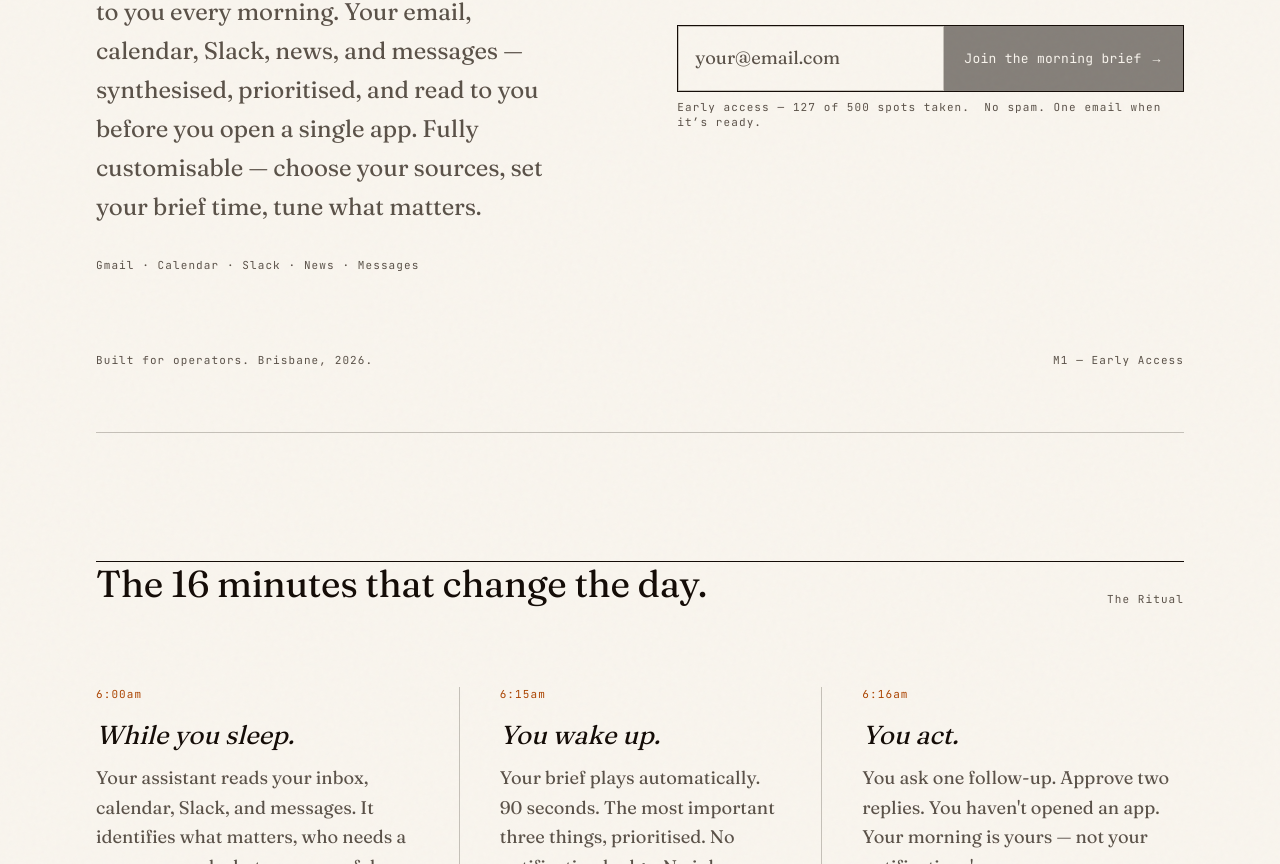
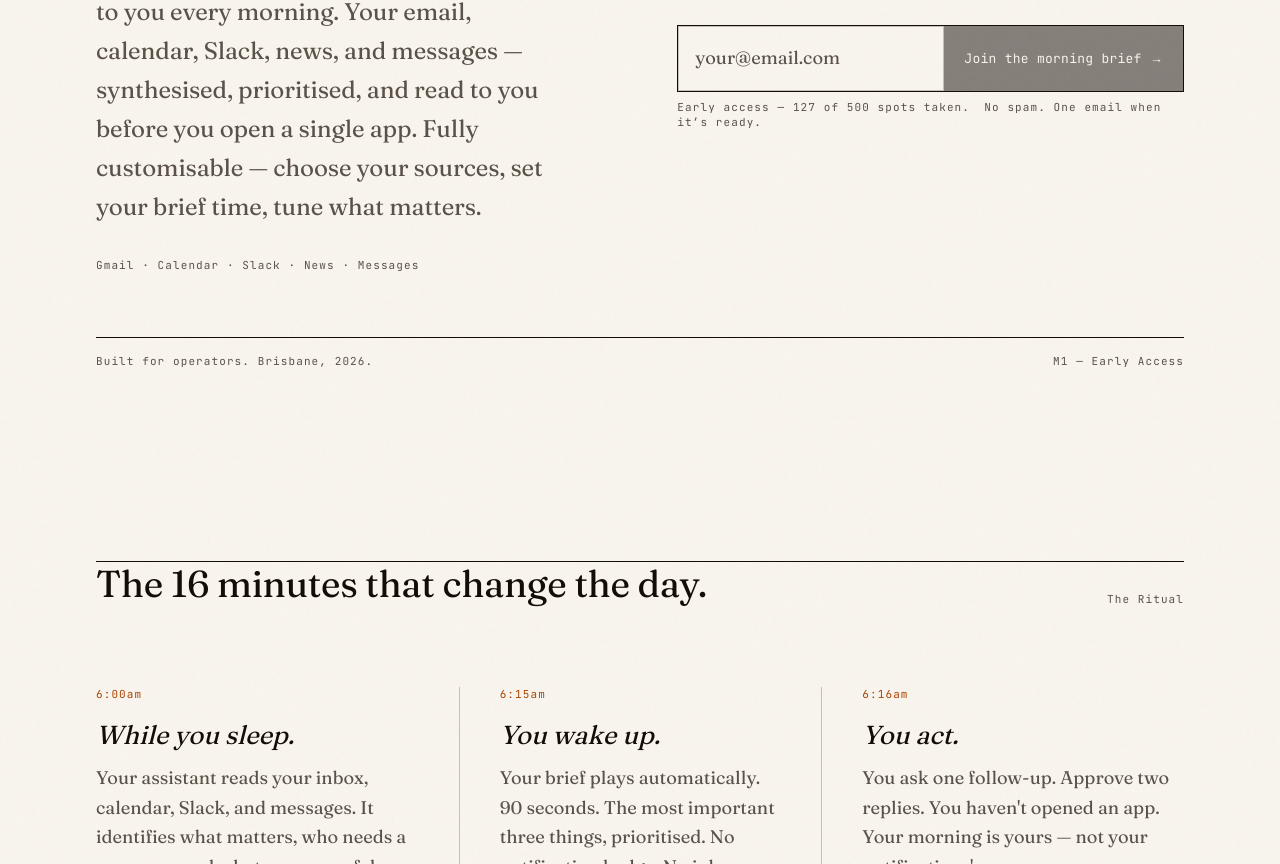
Before and after one commit to jacobem1836/daily-landing, a Next.js app: page / in a window 1280 px wide. Shown: the part 592-1456 px from the top of the page. Built offline with nearby package versions, Linux system fonts and the light colour scheme; no server answers.

Commit message:
fix: restore hero section-rule, remove duplicate hr divider

```diff
--- a/app/page.tsx
+++ b/app/page.tsx
@@ -47,11 +47,6 @@ export default async function Page({ searchParams }: PageProps) {
         {/* ── 1. Hero ── */}
         <Hero variant={variant} />
 
-        {/* ── Section divider ── */}
-        <div className="max-w-screen-xl mx-auto px-6 sm:px-10 lg:px-16 xl:px-24">
-          <hr className="border-rule" />
-        </div>
-
         {/* ── 2. The Ritual ── */}
         <TheRitual />
 
--- a/components/hero/Hero.tsx
+++ b/components/hero/Hero.tsx
@@ -102,7 +102,7 @@ export default function Hero({ variant }: HeroProps) {
         variants={stagger.item}
         initial="hidden"
         animate="visible"
-        className="pt-4 mt-12 lg:mt-16 flex items-center justify-between"
+        className="section-rule pt-4 mt-12 lg:mt-16 flex items-center justify-between"
       >
         <span className="font-mono text-label text-muted">Built for operators. Brisbane, 2026.</span>
         <span className="font-mono text-label text-muted hidden sm:block">M1 — Early Access</span>
```
